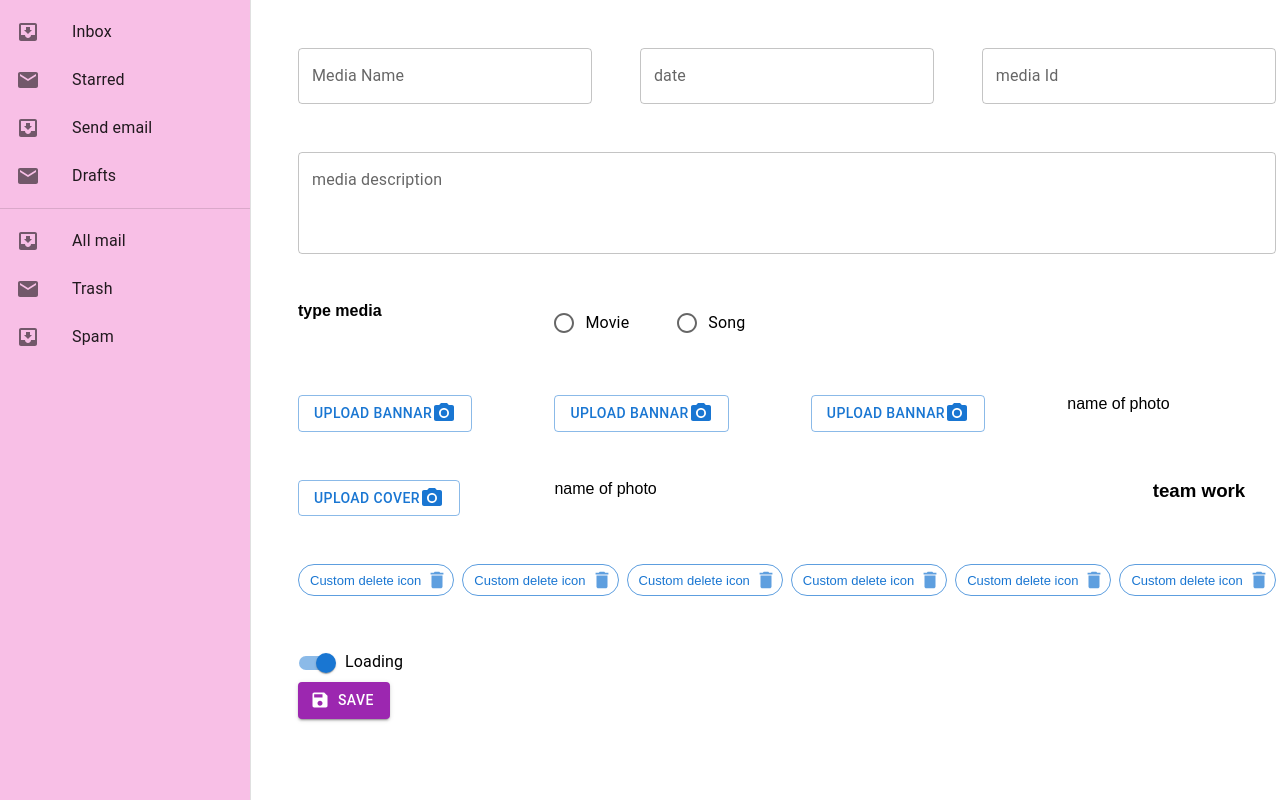
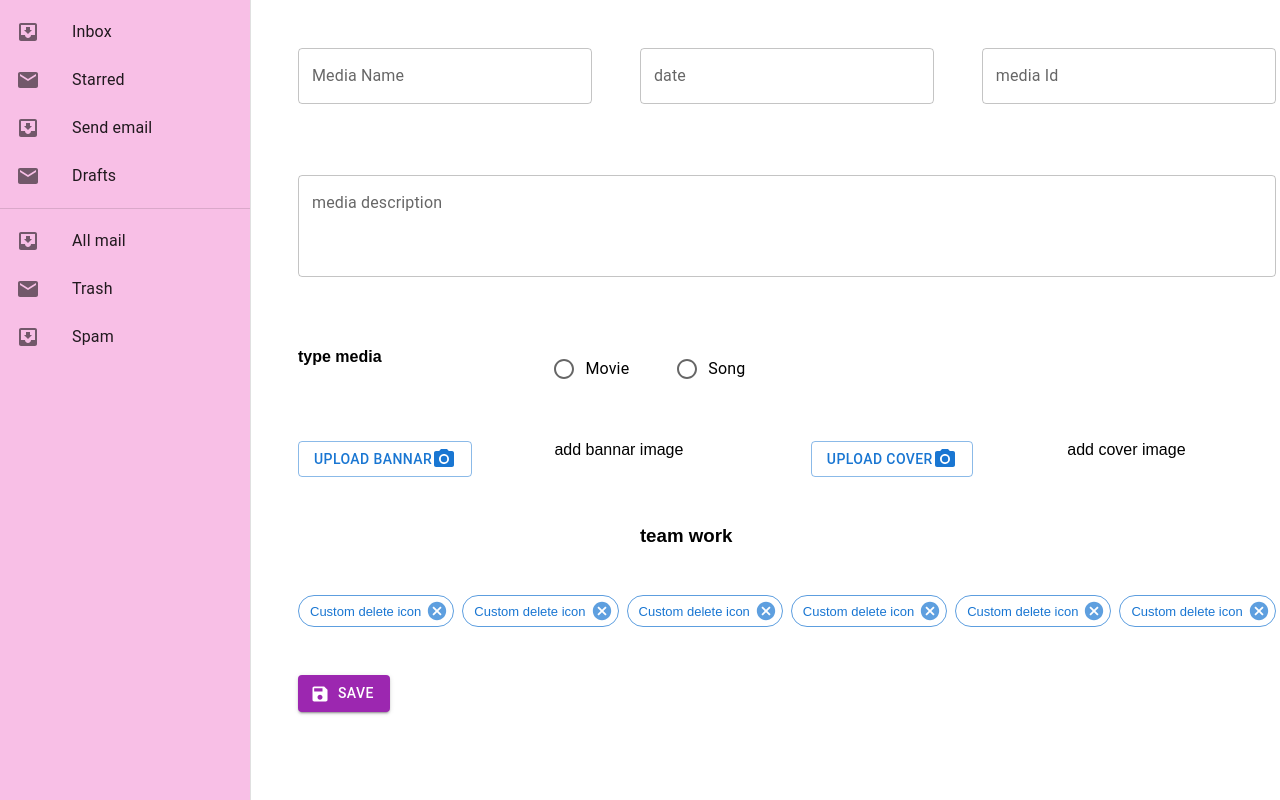
Before and after one commit to randa-11295/Nosatalga-dashboard, a React (Create React App) app: page / in a window 1280 px wide. Shown: the top 800 px of the page. Built offline with nearby package versions, Linux system fonts and the light colour scheme.

Commit message:
add vaildation

```diff
--- a/package.json
+++ b/package.json
@@ -16,7 +16,8 @@
     "react-dom": "^18.2.0",
     "react-scripts": "5.0.1",
     "uuid": "^8.3.2",
-    "web-vitals": "^2.1.4"
+    "web-vitals": "^2.1.4",
+    "yup": "^0.32.11"
   },
   "scripts": {
     "start": "react-scripts start",
--- /dev/null
+++ b/src/Common/vaildation.js
@@ -0,0 +1,12 @@
+import * as yup from 'yup';
+
+const stringCheck =  yup
+                    .string('Enter move name ')
+                    .required('Email is required')
+                    .min(3, 'name  should be of minimum 8 characters length')
+
+
+export const addMovieShema = yup.object({
+    name : stringCheck,
+
+  });
--- a/src/Components/Inputs/LoadBtn.js
+++ b/src/Components/Inputs/LoadBtn.js
@@ -1,36 +1,16 @@
 import {LoadingButton} from '@mui/lab';
-import Box from '@mui/material/Box';
-import FormControlLabel from '@mui/material/FormControlLabel';
-import Switch from '@mui/material/Switch';
 import SaveIcon from '@mui/icons-material/Save';
 import {useState} from 'react';
 
 
 export default function LoadingButtonsTransition() {
 const [loading, setLoading] = useState(true);
-  function handleClick() {
+
+const  handleClick = () => {
     setLoading(true);
 }
 
 return (
-    <Box>
-      <FormControlLabel
-        sx={{
-          display: 'block',
-        }}
-        control={
-          <Switch
-            checked={loading}
-            onChange={() => setLoading(!loading)}
-            name="loading"
-            color="primary"
-          />
-        }
-        label="Loading"
-      />
-
-
-
 <LoadingButton
   color="secondary"
   onClick={handleClick}
@@ -42,6 +22,6 @@ export default function LoadingButtonsTransition() {
 >
   Save
 </LoadingButton>
-    </Box>
+
 );
 }
--- a/src/Components/Inputs/TextCustomInput.js
+++ b/src/Components/Inputs/TextCustomInput.js
@@ -1,17 +1,24 @@
 import { TextField } from "@mui/material"
 import MenuItem from '@mui/material/MenuItem';
 import { v4 as uuidv4 } from 'uuid';
+import { useEffect } from "react";
 
 const TextCustomInpute =(props)=>{
+  useEffect(()=>{
+    console.log(props.formik)
+  },[props.formik])
+
     const test = [1 , 2 , 3]
     return (
         <TextField
                 fullWidth
-                onChange={props.handleChange}
+                onChange={props.formik.handleChange}
+                onBlur={props.formik.handleBlur}
+                error={props.formik.touched[props.name] && Boolean(props.formik.errors[props.name])}
+                helperText={(props.formik.touched[props.name] && props.formik.errors[props.name]) || " "}
                 name={props.name}
-                error ={false}
+                value={props.formik.values[props.name]}
                 label={props.label}
-                helperText=""
                 type={props.num ? "number" : "text"}
                 multiline={props.mult }
                 minRows={3}
--- a/src/Components/Movie/AddMovie.js
+++ b/src/Components/Movie/AddMovie.js
@@ -5,71 +5,75 @@ import ChipsArea from '../Movie/ChipsArea';
 import LoadBtn from '../Inputs/LoadBtn';
 import { useFormik } from 'formik';
 import CheckArea from '../Inputs/checkArea';
+import { useState } from 'react';
+import {addMovieShema} from "../../Common/vaildation"
 
 export default function BasicGrid() {
 
+const [bannarImg , setBannar] = useState("add bannar image");
+const [coverImg , setCover] = useState('add cover image');
+
+const changeImges = {  cover : setCover,  bannar : setBannar ,}
+
 const formik = useFormik({
-initialValues: {
-  name: 'ss',
-  bannar : {}
+  initialValues: {
+    name : "",
+  },
+validationSchema: addMovieShema,
+onSubmit: values => {
 
-},
-onSubmit: values => {
-  console.log(values,);
+  console.log("submit ",values,);
 },
 });
 
 const custumHandelChange =(val , key)=>{
    formik.values[key] = val
+    changeImges[key]( val.name)
 console.log(formik.values)
+
+
 }
 
 return (
 <Grid  component="form" onSubmit={formik.handleSubmit} container spacing={6}>
     <Grid item xs={4}>
-        <TextCustomInpute  handleChange={formik.handleChange}  name="name"  label="Media Name" />
+        <TextCustomInpute  formik={formik}  name="name"  label="Media Name" />
     </Grid>
 
     <Grid item xs={4}>
-        <TextCustomInpute handleChange={formik.handleChange}  name="date"  num={true} label="date" />
+        <TextCustomInpute formik={formik}  name="date"  num={true} label="date" />
     </Grid>
 
     <Grid item xs={4}>
-       <TextCustomInpute handleChange={formik.handleChange}  name="mediaId"   num={true} label="media Id" />
+       <TextCustomInpute formik={formik}  name="mediaId"   num={true} label="media Id" />
     </Grid>
 
     <Grid item xs={12}>
-        <TextCustomInpute handleChange={formik.handleChange}  name="description"  mult={true} label="media description" />
+        <TextCustomInpute formik={formik}  name="description"  mult={true} label="media description" />
     </Grid>
 
     <Grid item xs={3}>
        <h4> type media </h4>
     </Grid>
     <Grid item xs={9}>
-       <CheckArea handleChange={formik.handleChange}  />
+       <CheckArea handleChange={formik.handleSubmit}  />
     </Grid>
 
     <Grid item xs={3}>
         <UploadButtons  handleChange={custumHandelChange}  name="bannar" />
     </Grid>
+
+
     <Grid item xs={3}>
-        <UploadButtons  handleChange={formik.handleChange}  name="bannar" />
+     { bannarImg }
     </Grid>
 
     <Grid item xs={3}>
-        <UploadButtons  handleChange={formik.handleChange}  name="bannar" />
+          <UploadButtons  handleChange={custumHandelChange}  name="cover" />
     </Grid>
 
     <Grid item xs={3}>
-      <p> name of photo</p>
-    </Grid>
-
-    <Grid item xs={3}>
-       <UploadButtons  handleChange={formik.handleChange}  name="cover" />
-    </Grid>
-
-    <Grid item xs={3}>
-      <p> name of photo</p>
+       { coverImg }
     </Grid>
 
     <Grid item xs={4}>
--- a/src/Components/Movie/ChipsArea.js
+++ b/src/Components/Movie/ChipsArea.js
@@ -1,7 +1,7 @@
 import * as React from 'react';
 import Chip from '@mui/material/Chip';
 import Stack from '@mui/material/Stack';
-import DeleteIcon from '@mui/icons-material/Delete';
+import CancelIcon from '@mui/icons-material/Cancel';
 import { v4 as uuidv4 } from 'uuid';
 
 export default function ChipsArea() {
@@ -17,7 +17,7 @@ export default function ChipsArea() {
                 label="Custom delete icon"
                 onClick={()=>{}}
                 onDelete={()=>{}}
-                deleteIcon={<DeleteIcon />}
+                deleteIcon={<CancelIcon />}
                 variant="outlined"
               />
       )})}
```
Also changed, not shown: src/Components/Inputs/UplodeInput.js (+2 -7 lines), 1 other file (tests, documents, lock files or other folders). Lines whose indentation alone changed are shown as unchanged.
